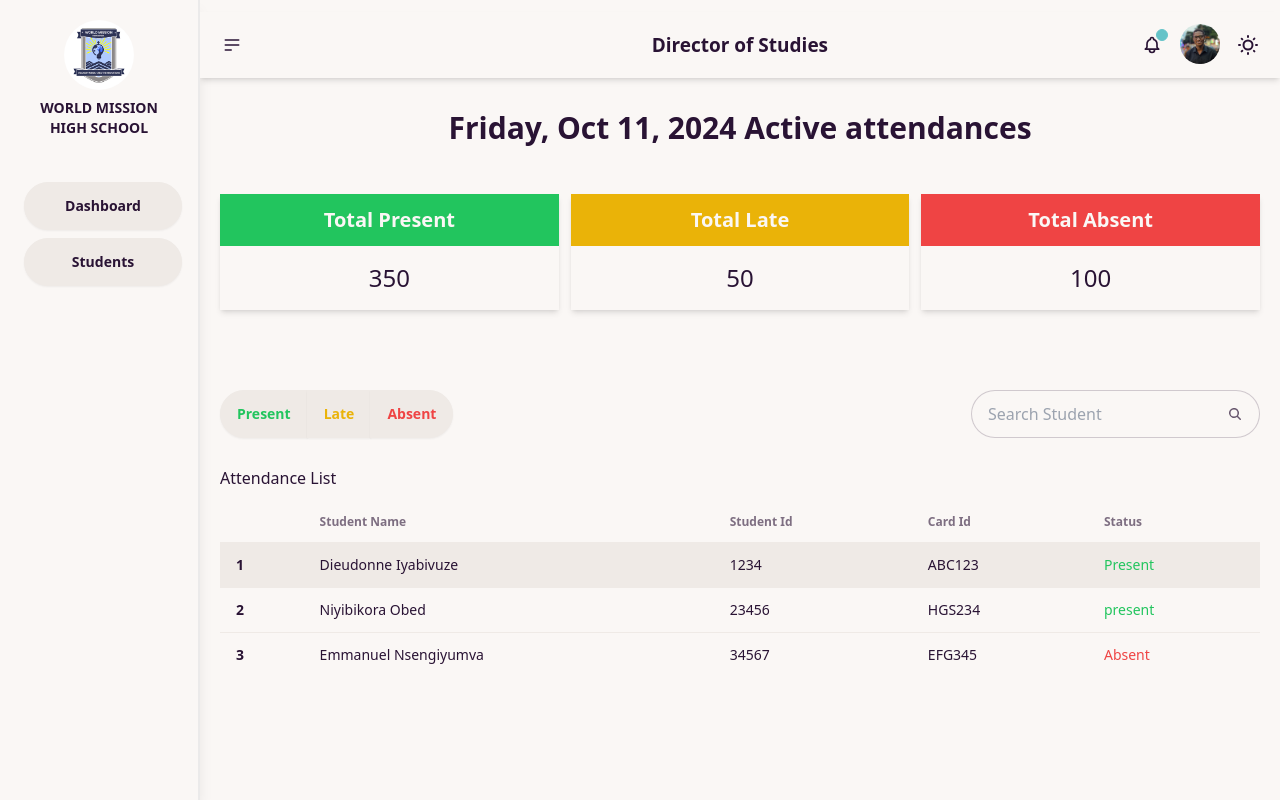
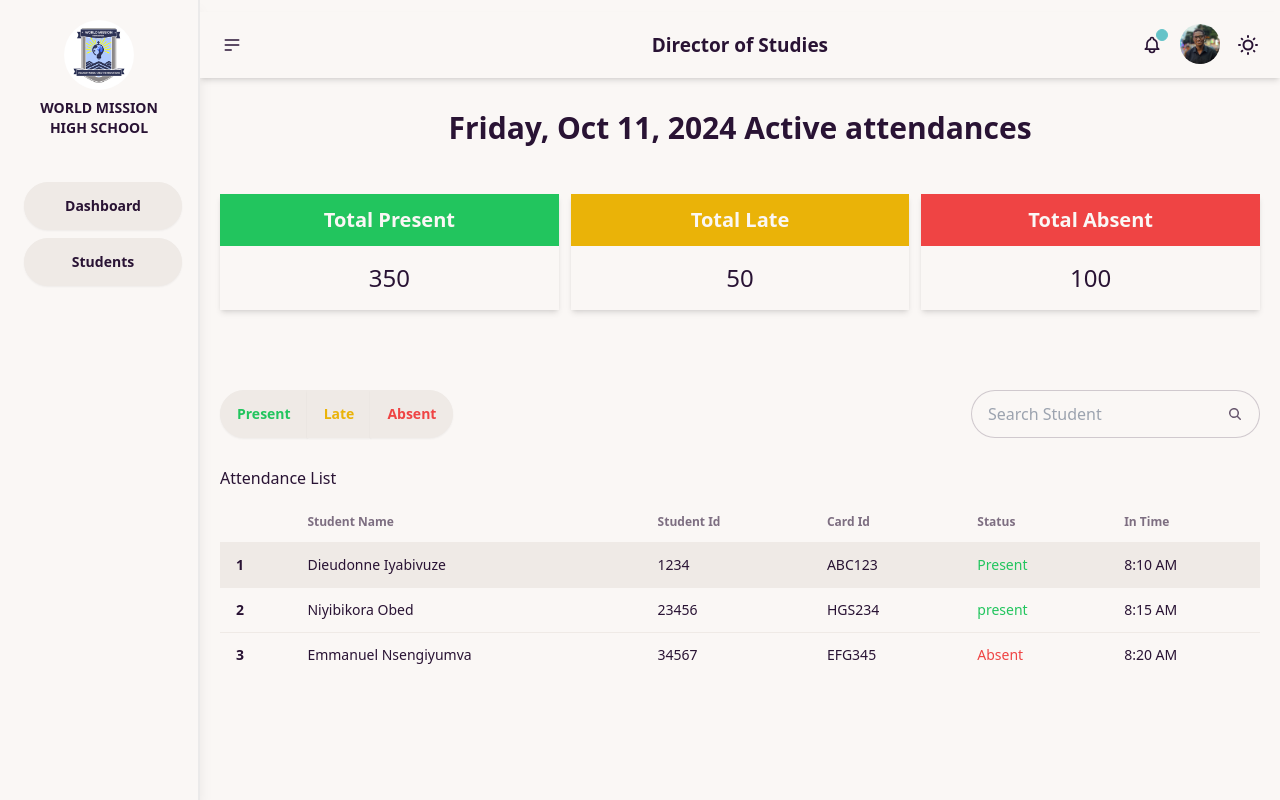
Before and after one commit to Iyabivuz-e/ClassTap, a Next.js app: page /director-of-study/dashboard in a window 1280 px wide. Built offline with nearby package versions, Linux system fonts and the light colour scheme.

Commit message:
updated Attendance List on the frontend

```diff
--- a/src/app/components/activities/AttendanceList.tsx
+++ b/src/app/components/activities/AttendanceList.tsx
@@ -14,6 +14,7 @@ const AttendanceList = () => {
               <th>Student Id</th>
               <th>Card Id</th>
               <th>Status</th>
+              <th>In Time</th>
             </tr>
           </thead>
           <tbody>
@@ -24,6 +25,7 @@ const AttendanceList = () => {
               <td>1234</td>
               <td>ABC123</td>
               <td className="text-green-500">Present</td>
+              <td>8:10 AM</td>
             </tr>
             {/* row 2 */}
             <tr>
@@ -32,6 +34,7 @@ const AttendanceList = () => {
               <td>23456</td>
               <td>HGS234</td>
               <td className="text-green-500">present</td>
+              <td>8:15 AM</td>
             </tr>
             {/* row 3 */}
             <tr>
@@ -40,6 +43,7 @@ const AttendanceList = () => {
               <td>34567</td>
               <td>EFG345</td>
               <td className="text-red-500">Absent</td>
+              <td>8:20 AM</td>
             </tr>
           </tbody>
         </table>
```
